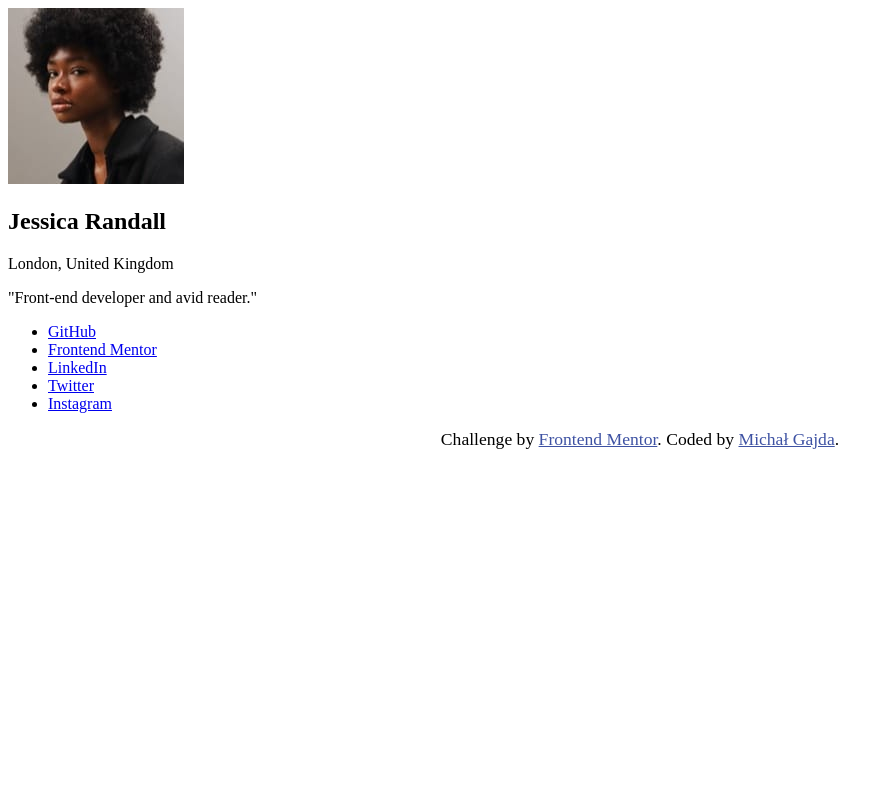
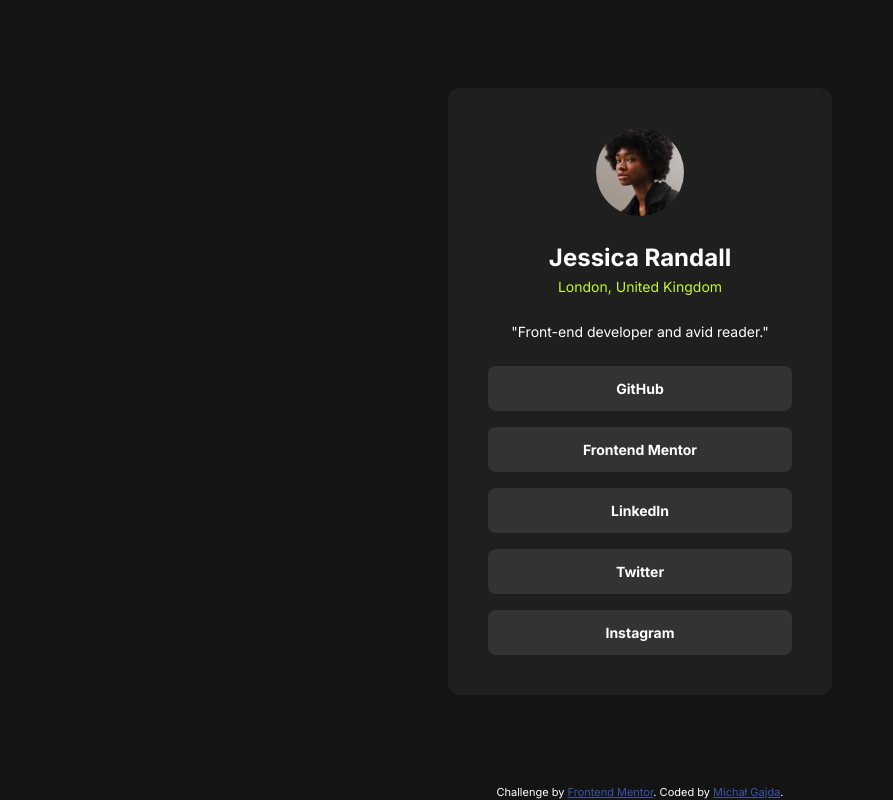
Before and after one commit to MichalGajda/fm-social-links-profile, a React (Vite) app: page / in a window 1280 px wide. Shown: the whole page, without its empty margins (0-893 px from the left). Built offline with nearby package versions, Linux system fonts and the light colour scheme.

Commit message:
style: added styling

```diff
--- a/src/App.css
+++ b/src/App.css
@@ -1,5 +1,130 @@
+*,
+*::before,
+*::after {
+  box-sizing: border-box;
+}
+
+*:not(dialog) {
+  margin: 0;
+}
+
+:root {
+  --color-grey-light: hsl(0, 0%, 20%);
+  --color-grey-semi: hsl(0, 0%, 12%);
+  --color-grey-dark: hsl(0, 0%, 8%);
+  --color-white: hsl(0, 0%, 100%);
+  --color-text: hsl(75, 94%, 57%);
+
+  --spacing-big: 4rem;
+  --spacing-middle: 2.4rem;
+  --spacing-small: 1.6rem;
+
+  --typography-text-big: 2.4rem;
+  --typography-text-small: 1.4rem;
+}
+
+html {
+  font-size: 62.5%;
+  font-family: "Inter", sans-serif;
+  line-height: 1.5;
+}
+
+body {
+  margin: 0;
+}
+
+img {
+  display: block;
+  width: 100%;
+}
+
+/* social links profile */
+#root {
+  display: grid;
+  grid-template-rows: 1fr auto;
+  height: 100vh;
+  background-color: var(--color-grey-dark);
+}
+
+main {
+  align-self: center;
+  justify-self: center;
+  width: 384px;
+  padding: var(--spacing-big);
+  color: var(--color-white);
+  background-color: var(--color-grey-semi);
+  border-radius: 1.2rem;
+  overflow: hidden;
+  text-align: center;
+}
+
+footer {
+  align-self: end;
+}
+
+article {
+  display: grid;
+  gap: var(--spacing-middle);
+}
+
+.profile__header {
+  display: grid;
+  justify-items: center;
+  gap: var(--spacing-middle);
+}
+
+.profile__image {
+  border-radius: 50%;
+  width: 8.8rem;
+}
+
+.profile__personal h1 {
+  font-size: var(--typography-text-big);
+}
+
+.profile__personal p {
+  font-size: var(--typography-text-small);
+  color: var(--color-text);
+}
+
+.profile__about {
+  font-size: var(--typography-text-small);
+}
+
+.profile__links ul {
+  list-style: none;
+  padding: 0;
+  margin: 0;
+  display: grid;
+  gap: var(--spacing-small);
+}
+
+.profile__links li {
+  padding: 1.2rem;
+  border-radius: 0.8rem;
+  background-color: var(--color-grey-light);
+  transition:
+    background-color 0.6s,
+    color 0.5s;
+  color: var(--color-white);
+}
+
+.profile__links li:hover,
+.profile__links li:focus-within {
+  color: var(--color-grey-dark);
+  background-color: var(--color-text);
+}
+
+.profile__links a {
+  color: inherit;
+  text-decoration: none;
+  font-size: var(--typography-text-small);
+  font-weight: bold;
+}
+
 .attribution {
   font-size: 1.1rem;
+  color: var(--color-white);
   text-align: center;
 }
 .attribution a {
```
